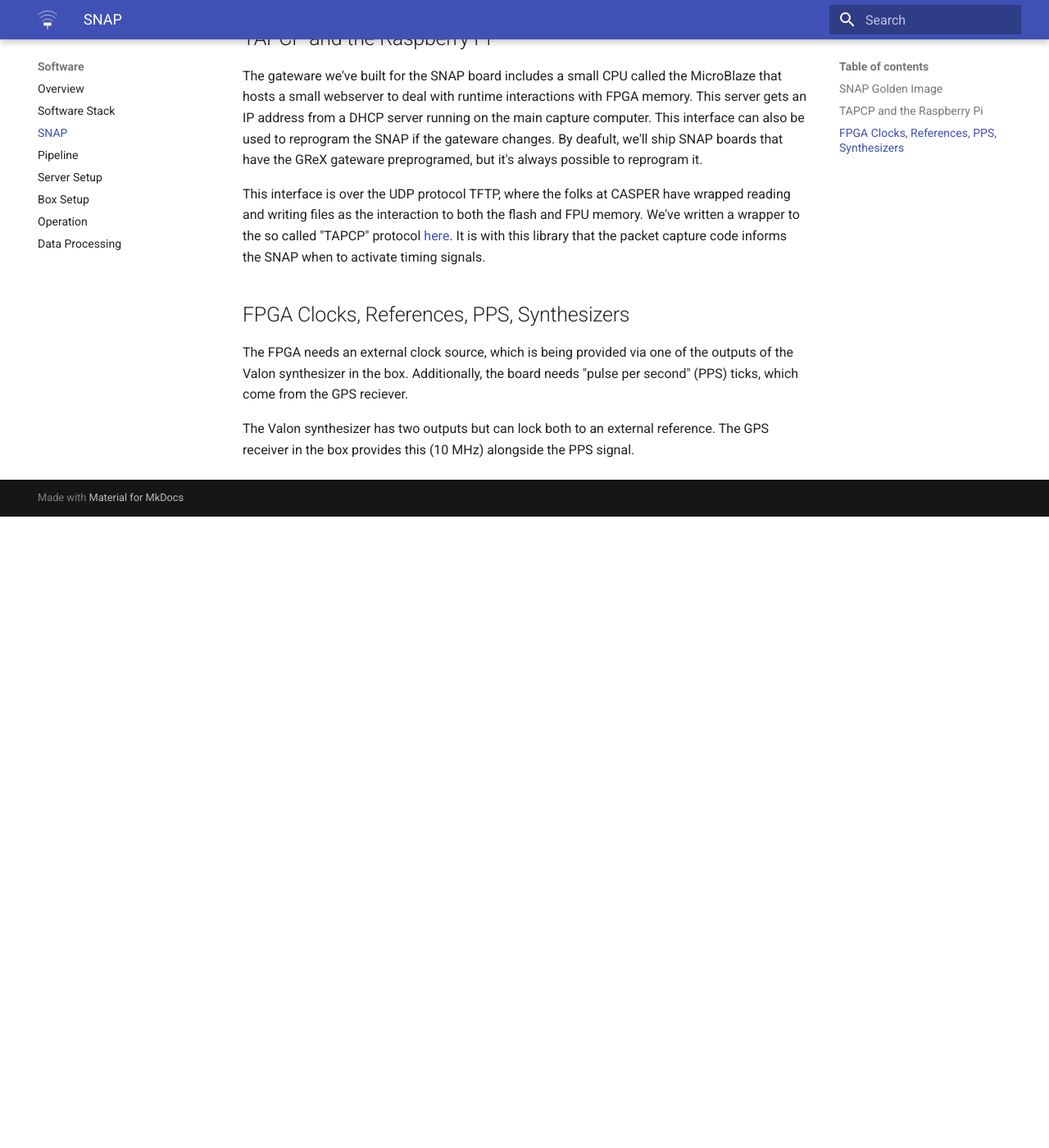
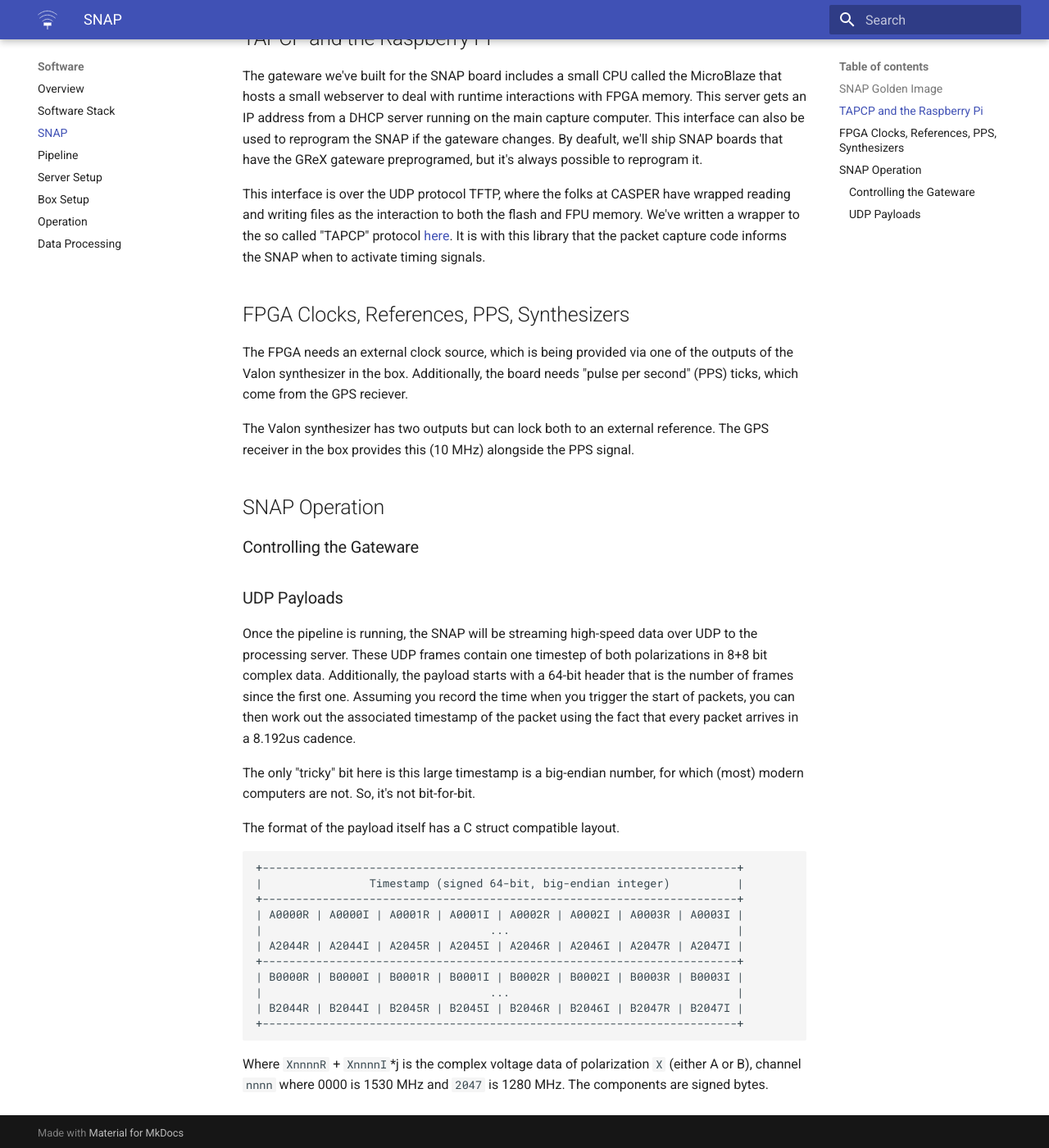
Before and after one commit to courtneyjkeeler/grex-telescope.github.io, an MkDocs documentation site: the page built from docs/software/snap.md, in a window 1280 px wide and 1400 px high, scrolled down 2784 px. Shown: the whole window at 82% size. Built offline with MkDocs 1.6.1 and Material for MkDocs 9.7.7, drawn with Linux system fonts in a browser that asks for light colours; before the commit the page ends 3414 px from its top, so only the background shows below that.

Commit message:
Add payload format

````diff
--- a/docs/software/snap.md
+++ b/docs/software/snap.md
@@ -63,3 +63,31 @@ second" (PPS) ticks, which come from the GPS reciever.
 
 The Valon synthesizer has two outputs but can lock both to an external reference.
 The GPS receiver in the box provides this (10 MHz) alongside the PPS signal.
+
+## SNAP Operation
+
+### Controlling the Gateware
+
+### UDP Payloads
+
+Once the pipeline is running, the SNAP will be streaming high-speed data over UDP to the processing server. These UDP frames contain one timestep of both polarizations in 8+8 bit complex data. Additionally, the payload starts with a 64-bit header that is the number of frames since the first one. Assuming you record the time when you trigger the start of packets, you can then work out the associated timestamp of the packet using the fact that every packet arrives in a 8.192us cadence.
+
+The only "tricky" bit here is this large timestamp is a big-endian number, for which (most) modern computers are not. So, it's not bit-for-bit.
+
+The format of the payload itself has a C struct compatible layout.
+
+```
++-----------------------------------------------------------------------+
+|                Timestamp (signed 64-bit, big-endian integer)          |
++-----------------------------------------------------------------------+
+| A0000R | A0000I | A0001R | A0001I | A0002R | A0002I | A0003R | A0003I |
+|                                  ...                                  |
+| A2044R | A2044I | A2045R | A2045I | A2046R | A2046I | A2047R | A2047I |
++-----------------------------------------------------------------------+
+| B0000R | B0000I | B0001R | B0001I | B0002R | B0002I | B0003R | B0003I |
+|                                  ...                                  |
+| B2044R | B2044I | B2045R | B2045I | B2046R | B2046I | B2047R | B2047I |
++-----------------------------------------------------------------------+
+```
+
+Where `XnnnnR` + `XnnnnI`\*j is the complex voltage data of polarization `X` (either A or B), channel `nnnn` where 0000 is 1530 MHz and `2047` is 1280 MHz. The components are signed bytes.
````
